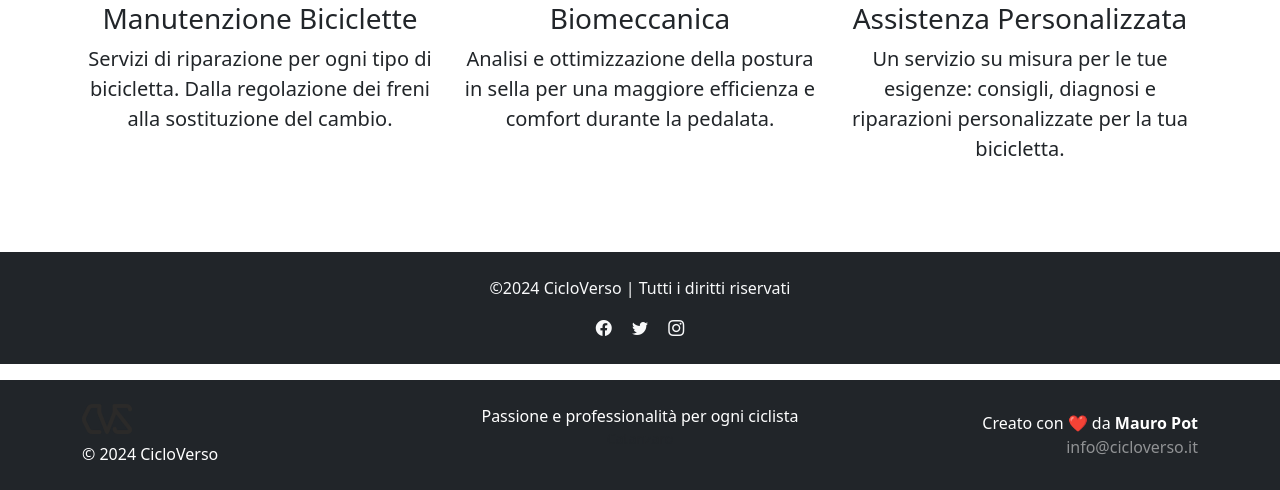
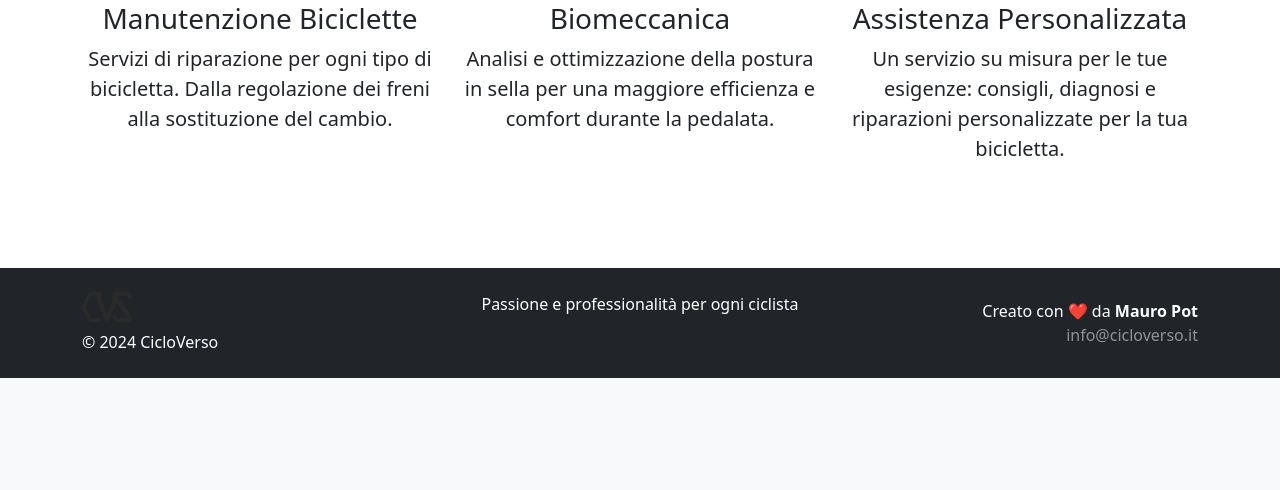
Before and after one commit to MauroPot2/cicloversoWebApp, a Flask app: page / in a window 1280 px wide. Shown: the part 960-1450 px from the top of the page. After the commit the page ends 1338 px from the top, so only its background shows below. Run offline with Flask 3, Linux system fonts and the light colour scheme.

Commit message:
Update index.html

```diff
--- a/templates/basic/index.html
+++ b/templates/basic/index.html
@@ -53,16 +53,4 @@
         </div>
     </div>
 </div>
-
-
-
-<footer class="bg-dark text-light text-center py-4">
-    <p class="mb-0">©2024 CicloVerso | Tutti i diritti riservati</p>
-    <div class="social-icons mt-3">
-        <a href="#" class="text-light me-3"><i class="bi bi-facebook"></i></a>
-        <a href="#" class="text-light me-3"><i class="bi bi-twitter"></i></a>
-        <a href="#" class="text-light"><i class="bi bi-instagram"></i></a>
-    </div>
-</footer>
-
 {% endblock %}
```
